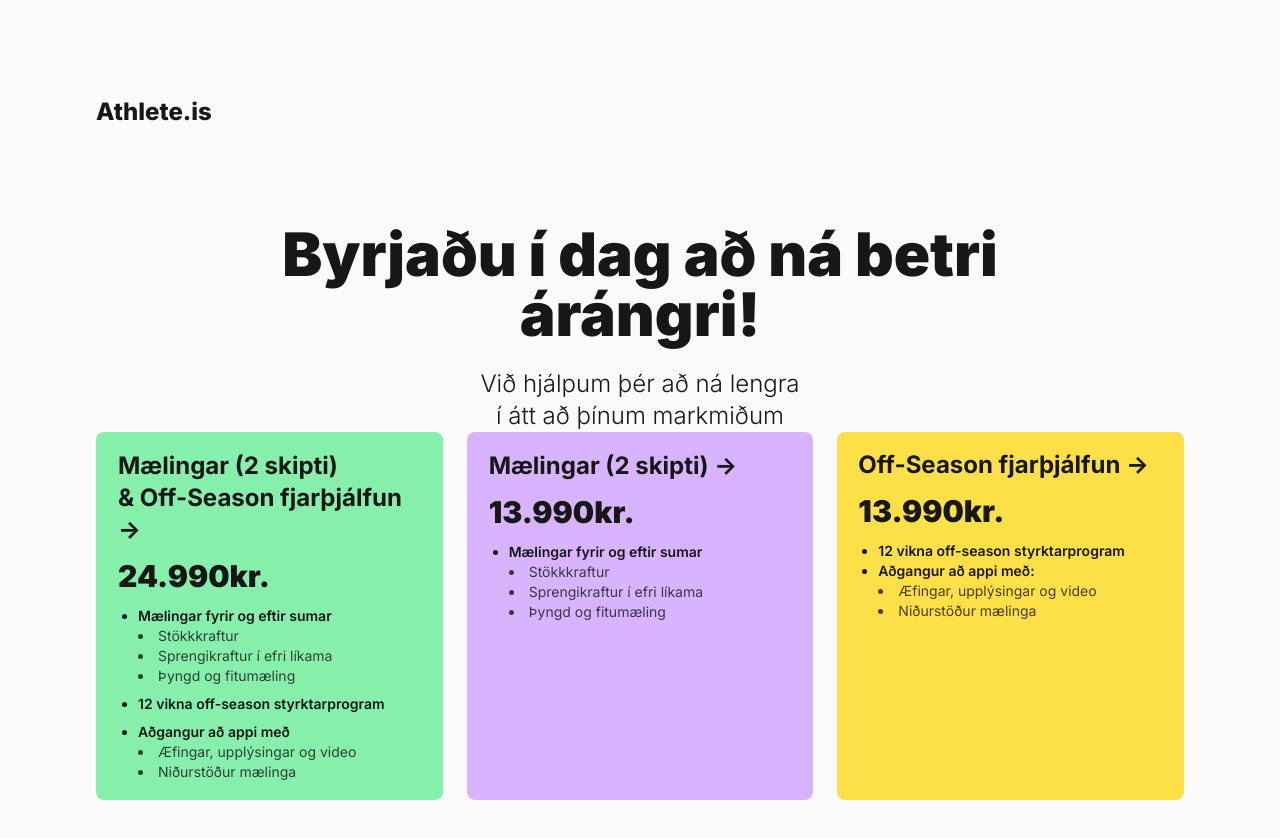
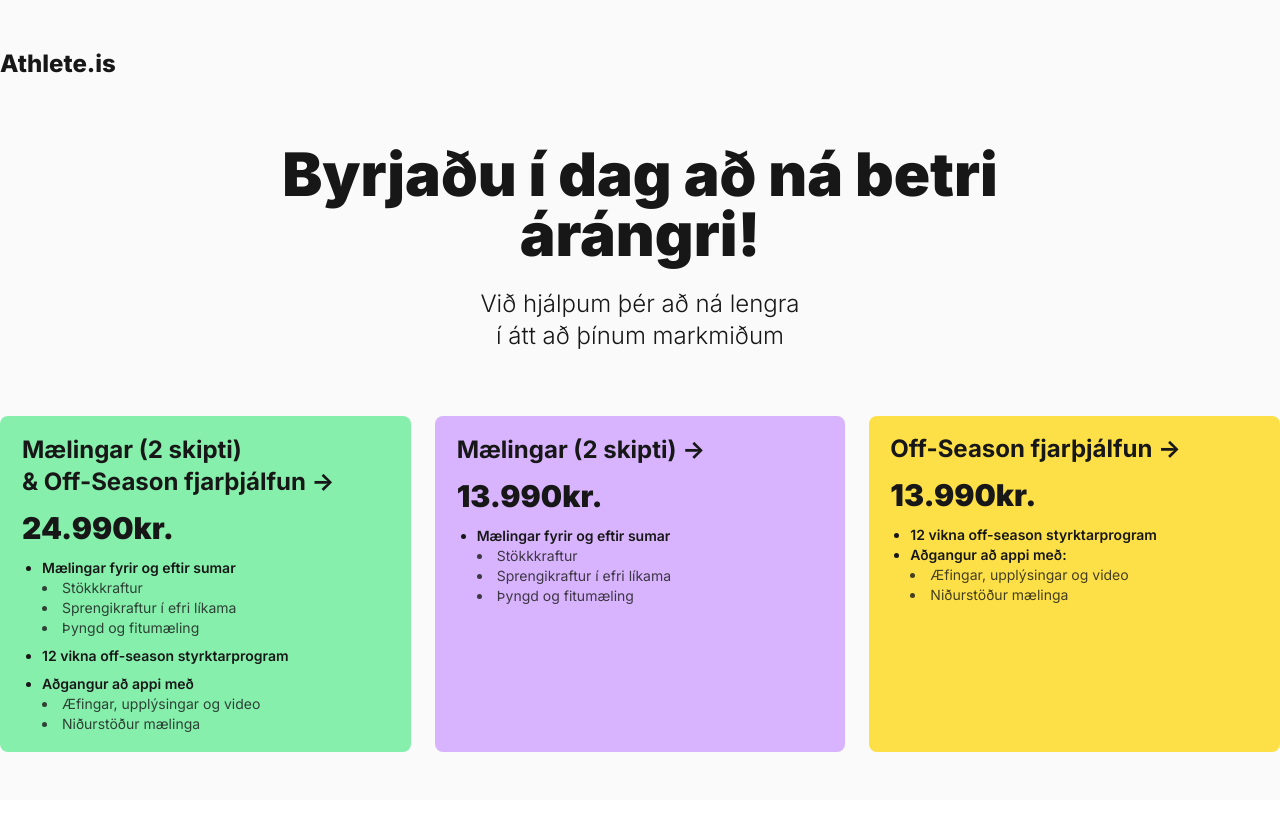
Before and after one commit to Hjortur17/athlete.is, a Next.js app: page / in a window 1280 px wide. Shown: the top 838 px of the page. After the commit the page ends 800 px from the top, so only its background shows below. Built offline with nearby package versions, Linux system fonts and the light colour scheme.

Commit message:
Changed spacing

```diff
--- a/src/pages/index.tsx
+++ b/src/pages/index.tsx
@@ -5,18 +5,18 @@ const inter = Inter({ subsets: ['latin'] })
 export default function Home() {
   return (
     <main
-      className={`flex min-h-screen flex-col items-center text-neutral-900 justify-between p-6 xl:p-24 ${inter.className} bg-neutral-50`}
+      className={`flex min-h-screen flex-col items-center text-neutral-900 px-6 xl:px-0 justify-between ${inter.className} bg-neutral-50`}
     >
-      <div className="w-full max-w-screen-xl mx-auto">
+      <div className="w-full max-w-screen-xl mx-auto pt-12">
         <h1 className="text-xl xl:text-2xl 2xl:text-3xl font-extrabold">Athlete.is</h1>
       </div>
 
-      <div className="relative max-w-3xl mx-auto text-center space-y-6 mt-24 xl:mt-24">
+      <div className="relative max-w-3xl mx-auto text-center space-y-6 my-12 md:my-24 xl:my-0">
         <h2 className='text-5xl xl:text-6xl 2xl:text-7xl font-black'>Byrjaðu í dag að ná betri árángri!</h2>
         <p className='text-2xl 2xl:text-3xl font-light'>Við hjálpum þér að ná lengra <br /> í átt að þínum markmiðum</p>
       </div>
 
-      <div className="mt-24 xl:mt-0 xl:mb-16 grid gap-6 text-center lg:grid-cols-3 w-full max-w-screen-xl mx-auto">
+      <div className="grid gap-6 text-center lg:grid-cols-3 w-full max-w-screen-xl mx-auto pb-12">
         <a
           href="https://nextjs.org/docs?utm_source=create-next-app&utm_medium=default-template-tw&utm_campaign=create-next-app"
           className="group text-left rounded-lg border-2 border-transparent px-5 py-4 transition-colors bg-green-300 text-neutral-900 hover:border-green-600 hover:bg-green-200 "
```
